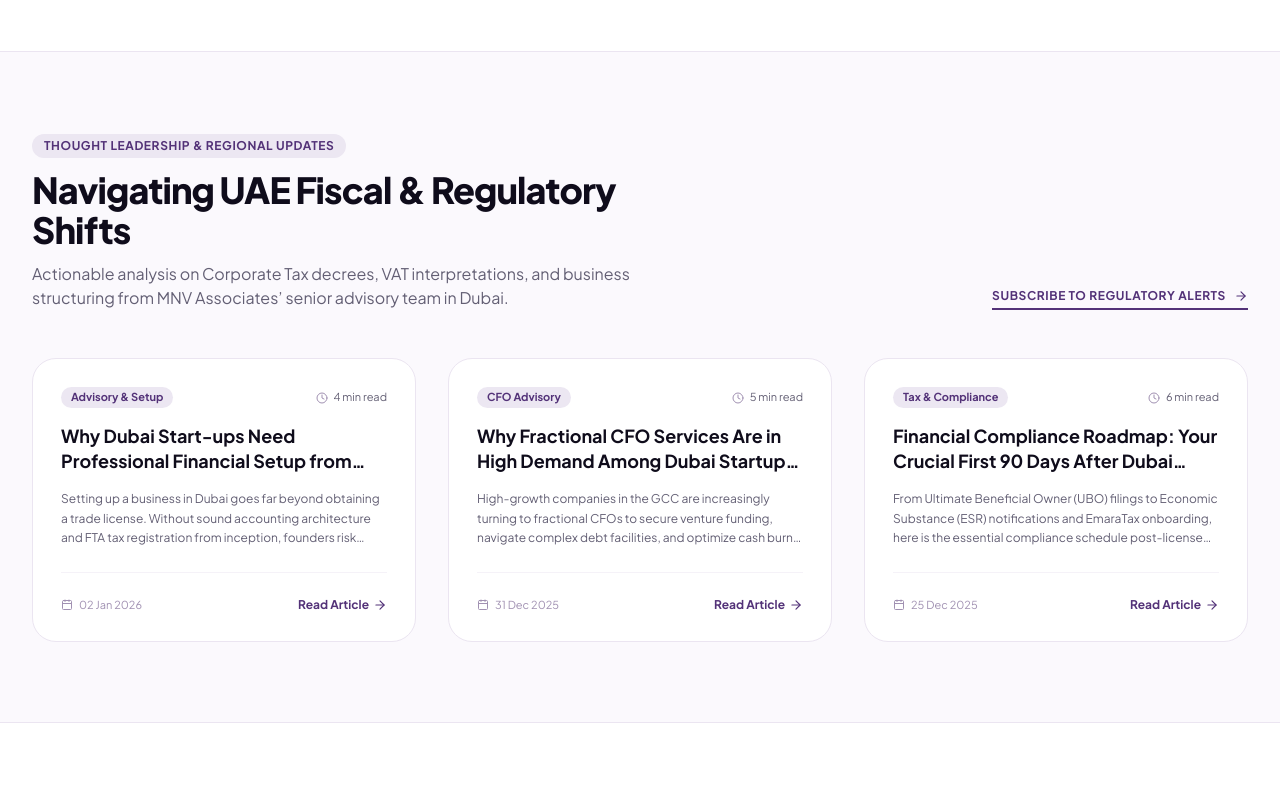
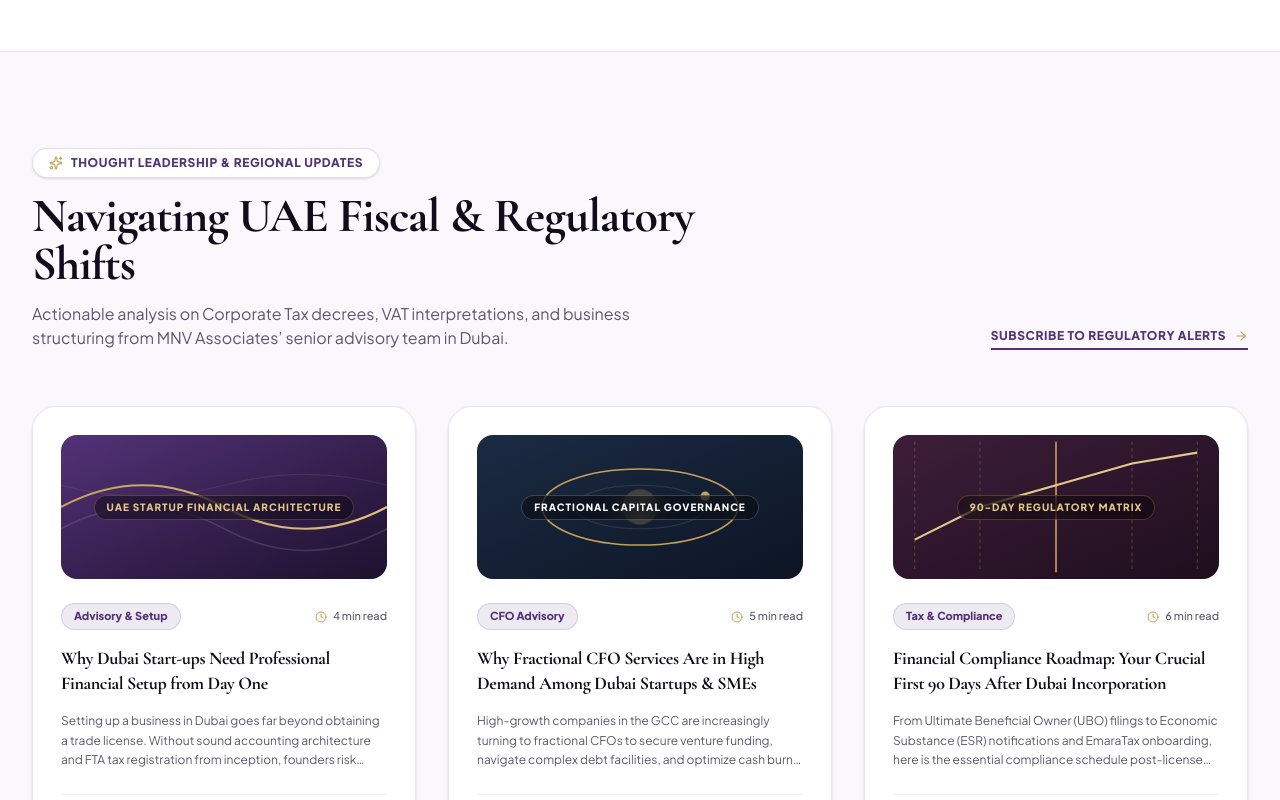
Before and after one commit to yaratul/mnv-associates-concept, a Next.js app: page / in a window 1280 px wide. Shown: the part 5320-6120 px from the top of the page. Built offline with nearby package versions, Linux system fonts and the light colour scheme.

Commit message:
feat(ui): update InsightsSection with art-directed SVG headers

```diff
--- a/components/InsightsSection.tsx
+++ b/components/InsightsSection.tsx
@@ -1,7 +1,7 @@
 "use client";
 
 import { useState } from "react";
-import { Calendar, Clock, ArrowRight, X } from "lucide-react";
+import { Calendar, Clock, ArrowRight, X, Sparkles } from "lucide-react";
 
 interface Article {
   id: string;
@@ -10,6 +10,7 @@ interface Article {
   date: string;
   readTime: string;
   summary: string;
+  artType: "waves" | "orbits" | "grid";
   fullContent: string[];
 }
 
@@ -23,6 +24,7 @@ export default function InsightsSection() {
       category: "Advisory & Setup",
       date: "02 Jan 2026",
       readTime: "4 min read",
+      artType: "waves",
       summary:
         "Setting up a business in Dubai goes far beyond obtaining a trade license. Without sound accounting architecture and FTA tax registration from inception, founders risk costly compliance rework.",
       fullContent: [
@@ -37,6 +39,7 @@ export default function InsightsSection() {
       category: "CFO Advisory",
       date: "31 Dec 2025",
       readTime: "5 min read",
+      artType: "orbits",
       summary:
         "High-growth companies in the GCC are increasingly turning to fractional CFOs to secure venture funding, navigate complex debt facilities, and optimize cash burn without full-time executive payroll.",
       fullContent: [
@@ -51,6 +54,7 @@ export default function InsightsSection() {
       category: "Tax & Compliance",
       date: "25 Dec 2025",
       readTime: "6 min read",
+      artType: "grid",
       summary:
         "From Ultimate Beneficial Owner (UBO) filings to Economic Substance (ESR) notifications and EmaraTax onboarding, here is the essential compliance schedule post-license issuance.",
       fullContent: [
@@ -62,69 +66,160 @@ export default function InsightsSection() {
     },
   ];
 
+  const renderArtVisual = (type: Article["artType"]) => {
+    switch (type) {
+      case "waves":
+        return (
+          <div className="relative w-full h-36 rounded-2xl bg-gradient-to-br from-[#533278] to-[#1E112E] overflow-hidden flex items-center justify-center group-hover:scale-[1.02] transition-transform duration-500">
+            <svg
+              className="absolute inset-0 w-full h-full stroke-white/20 fill-none"
+              viewBox="0 0 300 120"
+              xmlns="http://www.w3.org/2000/svg"
+            >
+              <path
+                d="M 0 60 Q 75 20, 150 60 T 300 60"
+                strokeWidth="2"
+                stroke="url(#artGoldGrad)"
+                className="group-hover:translate-x-2 transition-transform duration-700"
+              />
+              <path
+                d="M 0 80 Q 75 40, 150 80 T 300 80"
+                strokeWidth="1.5"
+                opacity="0.6"
+              />
+              <path
+                d="M 0 40 Q 75 60, 150 40 T 300 40"
+                strokeWidth="1"
+                opacity="0.4"
+              />
+              <defs>
+                <linearGradient id="artGoldGrad" x1="0%" y1="0%" x2="100%" y2="0%">
+                  <stop offset="0%" stopColor="#C5A059" />
+                  <stop offset="100%" stopColor="#DFBF7D" />
+                </linearGradient>
+              </defs>
+            </svg>
+            <div className="relative z-10 text-[10px] font-extrabold uppercase tracking-widest text-[#E4C88A] bg-black/40 px-3 py-1 rounded-full backdrop-blur-md border border-[#C5A059]/30">
+              UAE Startup Financial Architecture
+            </div>
+          </div>
+        );
+
+      case "orbits":
+        return (
+          <div className="relative w-full h-36 rounded-2xl bg-gradient-to-br from-[#1B2B44] to-[#0D1524] overflow-hidden flex items-center justify-center group-hover:scale-[1.02] transition-transform duration-500">
+            <svg
+              className="absolute inset-0 w-full h-full stroke-white/25 fill-none"
+              viewBox="0 0 300 120"
+              xmlns="http://www.w3.org/2000/svg"
+            >
+              <ellipse cx="150" cy="60" rx="90" ry="35" stroke="#C5A059" strokeWidth="1.5" className="group-hover:rotate-6 origin-center transition-transform duration-700" />
+              <ellipse cx="150" cy="60" rx="60" ry="20" opacity="0.4" />
+              <circle cx="150" cy="60" r="16" fill="#C5A059" opacity="0.25" />
+              <circle cx="210" cy="50" r="4" fill="#C5A059" />
+            </svg>
+            <div className="relative z-10 text-[10px] font-extrabold uppercase tracking-widest text-white bg-black/40 px-3 py-1 rounded-full backdrop-blur-md border border-white/20">
+              Fractional Capital Governance
+            </div>
+          </div>
+        );
+
+      case "grid":
+        return (
+          <div className="relative w-full h-36 rounded-2xl bg-gradient-to-br from-[#3D1E3A] to-[#1F0E1E] overflow-hidden flex items-center justify-center group-hover:scale-[1.02] transition-transform duration-500">
+            <svg
+              className="absolute inset-0 w-full h-full stroke-[#C5A059]/30 fill-none"
+              viewBox="0 0 300 120"
+              xmlns="http://www.w3.org/2000/svg"
+            >
+              <line x1="20" y1="0" x2="20" y2="120" strokeDasharray="3 3" />
+              <line x1="80" y1="0" x2="80" y2="120" strokeDasharray="3 3" />
+              <line x1="150" y1="0" x2="150" y2="120" stroke="#C5A059" strokeWidth="1.5" />
+              <line x1="220" y1="0" x2="220" y2="120" strokeDasharray="3 3" />
+              <line x1="280" y1="0" x2="280" y2="120" strokeDasharray="3 3" />
+              <path d="M 20 90 L 80 60 L 150 40 L 220 20 L 280 10" stroke="#E4C88A" strokeWidth="2" />
+            </svg>
+            <div className="relative z-10 text-[10px] font-extrabold uppercase tracking-widest text-[#E4C88A] bg-black/40 px-3 py-1 rounded-full backdrop-blur-md border border-[#C5A059]/30">
+              90-Day Regulatory Matrix
+            </div>
+          </div>
+        );
+    }
+  };
+
   return (
-    <section id="insights" className="py-20 bg-[#FBF9FD] border-b border-[#EBE5F1]">
+    <section id="insights" className="py-24 bg-[#FAF8FC] border-b border-[#EBE5F1] relative">
       <div className="max-w-7xl mx-auto px-4 sm:px-6 lg:px-8">
-        <div className="flex flex-col md:flex-row md:items-end justify-between gap-6 mb-12">
-          <div className="space-y-3 max-w-2xl">
-            <div className="inline-flex items-center gap-2 px-3 py-1 rounded-full bg-[#ECE7F2] text-[#533278] text-xs font-bold uppercase tracking-wider">
+        {/* Section Header */}
+        <div className="flex flex-col md:flex-row md:items-end justify-between gap-6 mb-14">
+          <div className="space-y-3.5 max-w-2xl">
+            <div className="inline-flex items-center gap-2 px-4 py-1.5 rounded-full bg-white border border-[#A191B2]/30 shadow-sm text-[#533278] text-xs font-extrabold uppercase tracking-wider backdrop-blur-md">
+              <Sparkles className="w-3.5 h-3.5 text-[#C5A059]" />
               Thought Leadership & Regional Updates
             </div>
-            <h2 className="text-3xl sm:text-4xl font-extrabold text-[#0F0C1B] tracking-tight">
+            <h2 className="text-3xl sm:text-4xl lg:text-5xl font-extrabold text-[#0F0C1B] tracking-tight font-display">
               Navigating UAE Fiscal & Regulatory Shifts
             </h2>
-            <p className="text-sm sm:text-base text-[#635F74]">
+            <p className="text-sm sm:text-base text-[#5C586E]">
               Actionable analysis on Corporate Tax decrees, VAT interpretations, and business structuring from MNV Associates’ senior advisory team in Dubai.
             </p>
           </div>
 
           <a
             href="#contact"
-            className="inline-flex items-center gap-2 text-xs font-bold uppercase tracking-wider text-[#533278] hover:text-[#432662] pb-1 border-b-2 border-[#533278] transition-colors self-start md:self-auto"
+            className="group inline-flex items-center gap-2 text-xs font-extrabold uppercase tracking-wider text-[#533278] hover:text-[#2F1A46] pb-1 border-b-2 border-[#533278] hover:border-[#C5A059] transition-all self-start md:self-auto"
           >
             <span>Subscribe to Regulatory Alerts</span>
-            <ArrowRight className="w-3.5 h-3.5" />
+            <ArrowRight className="w-3.5 h-3.5 group-hover:translate-x-1 transition-transform text-[#C5A059]" />
           </a>
         </div>
 
+        {/* 3 Articles Grid with Art-Directed SVG Visuals */}
         <div className="grid grid-cols-1 md:grid-cols-3 gap-8">
           {articles.map((article) => (
             <article
               key={article.id}
-              className="rounded-3xl bg-white p-7 border border-[#EBE5F1] hover:border-[#A191B2] card-hover-effect flex flex-col justify-between group"
+              className="rounded-3xl bg-white p-6 sm:p-7 border border-[#EBE5F1] hover:border-[#C5A059]/60 shadow-sm hover:shadow-[0_20px_45px_-12px_rgba(83,50,120,0.16)] hover:-translate-y-1.5 transition-all duration-300 ease-[cubic-bezier(0.22,1,0.36,1)] flex flex-col justify-between group"
             >
               <div className="space-y-4">
-                <div className="flex items-center justify-between text-[11px] text-[#635F74]">
-                  <span className="font-bold text-[#533278] bg-[#ECE7F2] px-2.5 py-0.5 rounded-full">
+                {/* Art-Directed Header Visual */}
+                {renderArtVisual(article.artType)}
+
+                {/* Metadata Pills */}
+                <div className="flex items-center justify-between text-[11px] text-[#5C586E] pt-2">
+                  <span className="font-extrabold text-[#533278] bg-[#533278]/10 px-3 py-1 rounded-full border border-[#533278]/15">
                     {article.category}
                   </span>
-                  <div className="flex items-center gap-1.5">
-                    <Clock className="w-3 h-3 text-[#A191B2]" />
+                  <div className="flex items-center gap-1.5 font-medium">
+                    <Clock className="w-3 h-3 text-[#C5A059]" />
                     <span>{article.readTime}</span>
                   </div>
                 </div>
 
-                <h3 className="text-lg font-bold text-[#0F0C1B] group-hover:text-[#533278] transition-colors line-clamp-2 leading-snug">
+                {/* Title */}
+                <h3 className="text-lg font-bold text-[#0F0C1B] group-hover:text-[#533278] transition-colors line-clamp-2 leading-snug font-display">
                   {article.title}
                 </h3>
 
-                <p className="text-xs text-[#635F74] leading-relaxed line-clamp-3">
+                {/* Summary */}
+                <p className="text-xs text-[#5C586E] leading-relaxed line-clamp-3">
                   {article.summary}
                 </p>
               </div>
 
+              {/* Card Footer */}
               <div className="pt-6 mt-6 border-t border-[#F5F2F8] flex items-center justify-between">
-                <div className="flex items-center gap-1.5 text-[11px] text-[#A191B2]">
-                  <Calendar className="w-3 h-3" />
+                <div className="flex items-center gap-1.5 text-[11px] text-[#8A859E]">
+                  <Calendar className="w-3 h-3 text-[#C5A059]" />
                   <span>{article.date}</span>
                 </div>
 
                 <button
                   onClick={() => setActiveArticle(article)}
-                  className="text-xs font-bold text-[#533278] group-hover:translate-x-1 transition-transform flex items-center gap-1"
+                  className="text-xs font-extrabold text-[#533278] group-hover:text-[#2F1A46] group-hover:translate-x-1 transition-all flex items-center gap-1.5"
                 >
                   <span>Read Article</span>
-                  <ArrowRight className="w-3.5 h-3.5" />
+                  <ArrowRight className="w-3.5 h-3.5 text-[#C5A059]" />
                 </button>
               </div>
             </article>
@@ -132,20 +227,21 @@ export default function InsightsSection() {
         </div>
       </div>
 
+      {/* Read Article Modal */}
       {activeArticle && (
-        <div className="fixed inset-0 z-50 flex items-center justify-center p-4 bg-black/60 backdrop-blur-sm animate-in fade-in duration-200">
+        <div className="fixed inset-0 z-50 flex items-center justify-center p-4 bg-black/70 backdrop-blur-md animate-in fade-in duration-200">
           <div className="bg-white rounded-3xl max-w-2xl w-full p-6 sm:p-8 shadow-2xl border border-[#EBE5F1] relative space-y-6 max-h-[85vh] overflow-y-auto">
             <button
               onClick={() => setActiveArticle(null)}
-              className="absolute top-5 right-5 p-2 rounded-full text-[#635F74] hover:text-[#0F0C1B] hover:bg-[#F5F2F8] transition-colors"
+              className="absolute top-5 right-5 p-2.5 rounded-full text-[#5C586E] hover:text-[#0F0C1B] hover:bg-[#F5F2F8] transition-colors"
               aria-label="Close article"
             >
               <X className="w-5 h-5" />
             </button>
 
             <div className="space-y-3 pr-8">
-              <div className="flex items-center gap-3 text-xs text-[#635F74]">
-                <span className="font-bold text-[#533278] bg-[#ECE7F2] px-2.5 py-0.5 rounded-full">
+              <div className="flex items-center gap-3 text-xs text-[#5C586E]">
+                <span className="font-extrabold text-[#533278] bg-[#533278]/10 px-3 py-1 rounded-full">
                   {activeArticle.category}
                 </span>
                 <span>•</span>
@@ -153,25 +249,25 @@ export default function InsightsSection() {
                 <span>•</span>
                 <span>{activeArticle.readTime}</span>
               </div>
-              <h3 className="text-2xl sm:text-3xl font-extrabold text-[#0F0C1B] leading-tight">
+              <h3 className="text-2xl sm:text-3xl font-extrabold text-[#0F0C1B] leading-tight font-display">
                 {activeArticle.title}
               </h3>
             </div>
 
-            <div className="space-y-4 text-sm text-[#0F0C1B] leading-relaxed border-t border-[#F5F2F8] pt-4">
+            <div className="space-y-4 text-sm text-[#0F0C1B] leading-relaxed border-t border-[#F5F2F8] pt-4 font-normal">
               {activeArticle.fullContent.map((paragraph, idx) => (
                 <p key={idx}>{paragraph}</p>
               ))}
             </div>
 
-            <div className="p-4 rounded-2xl bg-[#FBF9FD] border border-[#EBE5F1] flex items-center justify-between">
+            <div className="p-4 rounded-2xl bg-[#FAF8FC] border border-[#EBE5F1] flex items-center justify-between">
               <div>
                 <div className="text-xs font-bold text-[#0F0C1B]">MNV Associates Advisory Practice</div>
-                <div className="text-[11px] text-[#635F74]">Office 706, Sobha Ivory II, Business Bay, Dubai</div>
+                <div className="text-[11px] text-[#5C586E]">Office 706, Sobha Ivory II, Business Bay, Dubai</div>
               </div>
               <button
                 onClick={() => setActiveArticle(null)}
-                className="text-xs font-bold text-white bg-[#533278] hover:bg-[#432662] px-4 py-2 rounded-xl"
+                className="text-xs font-extrabold uppercase tracking-wider text-white bg-gradient-to-r from-[#533278] to-[#2F1A46] px-5 py-2.5 rounded-full shadow-md"
               >
                 Close
               </button>
```
